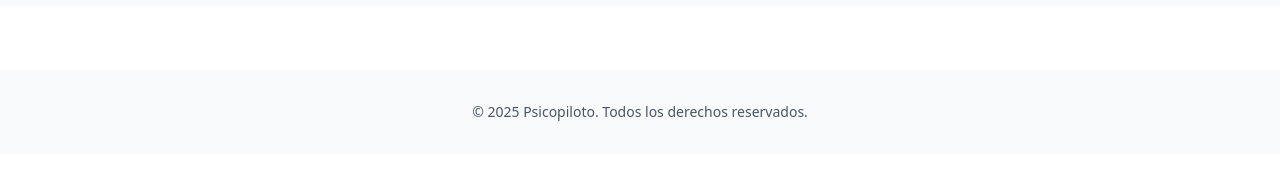
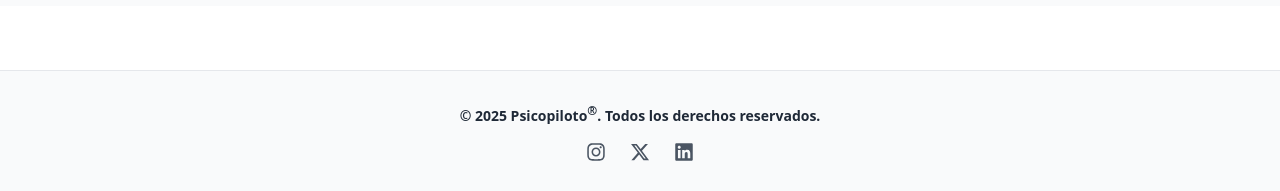
Before and after one commit to psicopiloto/psicopilotopage1, a Next.js app: page / in a window 1280 px wide. Shown: the part 1090-1281 px from the top of the page. Before the commit the page ends 1244 px from the top, so only its background shows below. Built offline with nearby package versions, Linux system fonts and the light colour scheme.

Commit message:
Update Footer.jsx1

```diff
--- a/components/Footer.jsx
+++ b/components/Footer.jsx
@@ -1,9 +1,44 @@
-export default function Footer(){
+import { FaInstagram, FaXTwitter, FaLinkedin } from "react-icons/fa6";
+
+export default function Footer() {
   return (
-    <footer className="mt-16 py-8 bg-gray-50">
-      <div className="container text-center text-sm text-gray-600">
-        © {new Date().getFullYear()} Psicopiloto. Todos los derechos reservados.
+    <footer className="mt-16 py-8 bg-gray-50 border-t">
+      <div className="container flex flex-col items-center justify-center gap-4 text-sm text-gray-600">
+        {/* Marca */}
+        <div className="font-semibold text-gray-800">
+          © {new Date().getFullYear()} Psicopiloto
+          <span className="align-super text-xs">®</span>. Todos los derechos
+          reservados.
+        </div>
+
+        {/* Redes sociales */}
+        <div className="flex gap-6 text-xl">
+          <a
+            href="https://instagram.com/TU_USUARIO"
+            target="_blank"
+            rel="noopener noreferrer"
+            className="hover:text-softorange-500"
+          >
+            <FaInstagram />
+          </a>
+          <a
+            href="https://x.com/TU_USUARIO"
+            target="_blank"
+            rel="noopener noreferrer"
+            className="hover:text-softorange-500"
+          >
+            <FaXTwitter />
+          </a>
+          <a
+            href="https://linkedin.com/in/TU_USUARIO"
+            target="_blank"
+            rel="noopener noreferrer"
+            className="hover:text-softorange-500"
+          >
+            <FaLinkedin />
+          </a>
+        </div>
       </div>
     </footer>
-  )
+  );
 }
```
